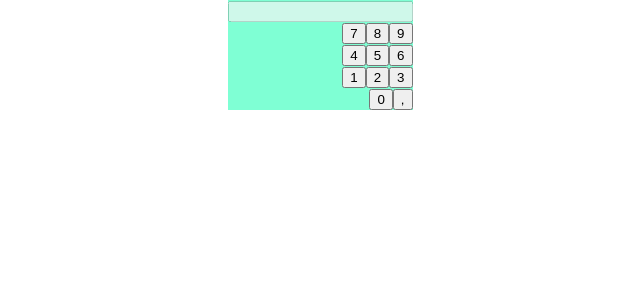
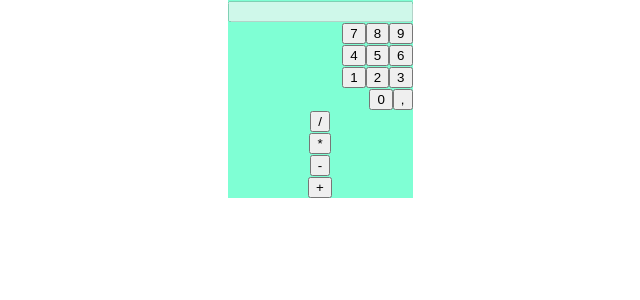
Before and after one commit to msienkiewicz7/ts-calculator, a React (Create React App) app: page / in a window 1280 px wide. Shown: the top 300 px of the page, without its empty margins (320-960 px from the left). Built offline with nearby package versions, Linux system fonts and the light colour scheme.

Commit message:
implement operation keys

```diff
--- a/src/pages/CalculatorPage/CalculatorPage.tsx
+++ b/src/pages/CalculatorPage/CalculatorPage.tsx
@@ -6,6 +6,8 @@ import styles from './CalculatorPage.module.css';
 
 
 const inputKeys = [['7', '8', '9'], ['4', '5', '6'], ['1', '2', '3'], ['0', ',']]
+const operationKeys = ['/', '*', '-', '+']
+
 
 const CalculatorPage = () => {
 
@@ -15,6 +17,12 @@ const CalculatorPage = () => {
     if(validInput(inputValue, e.currentTarget.value)) {
       setInputValue(inputValue.concat(e.currentTarget.value))
     }
+  }
+
+  const handleOparationKeyClick = (e: MouseEvent<HTMLButtonElement>) => {
+    // if(validInput(inputValue, e.currentTarget.value)) {
+      setInputValue(inputValue.concat(e.currentTarget.value))
+    // }
   }
 
   return (
@@ -32,7 +40,9 @@ const CalculatorPage = () => {
                 ))
               }
             </div>
-
+          ))}
+          {operationKeys.map(operationKey => (
+            <CalcButton key={operationKey} inputKey={operationKey} onClick={handleOparationKeyClick}/>
           ))}
         </div>
 
```
